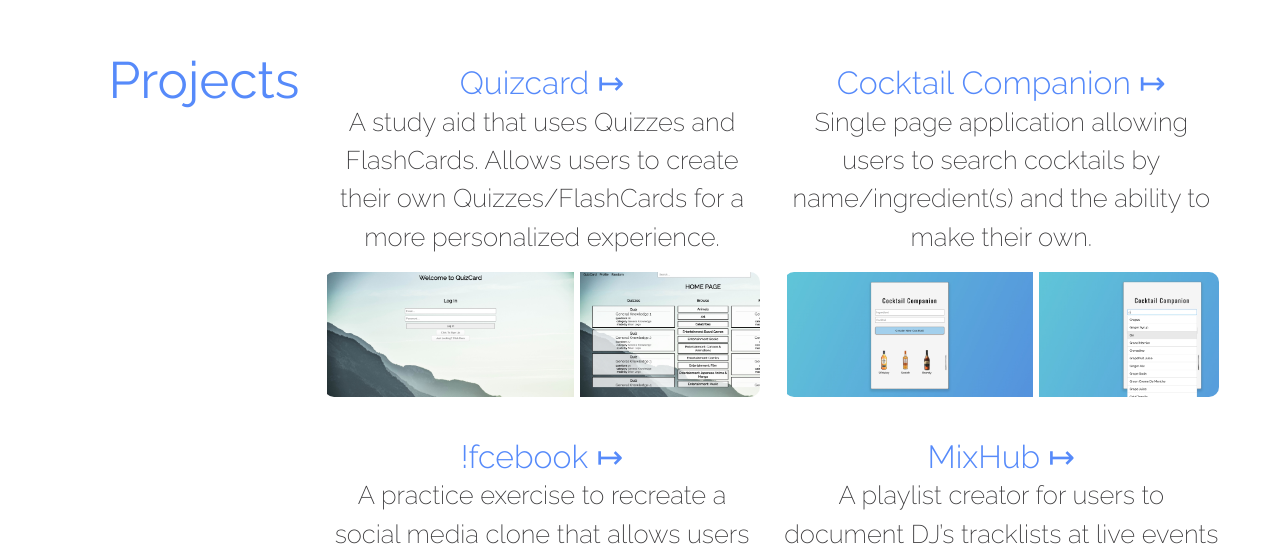
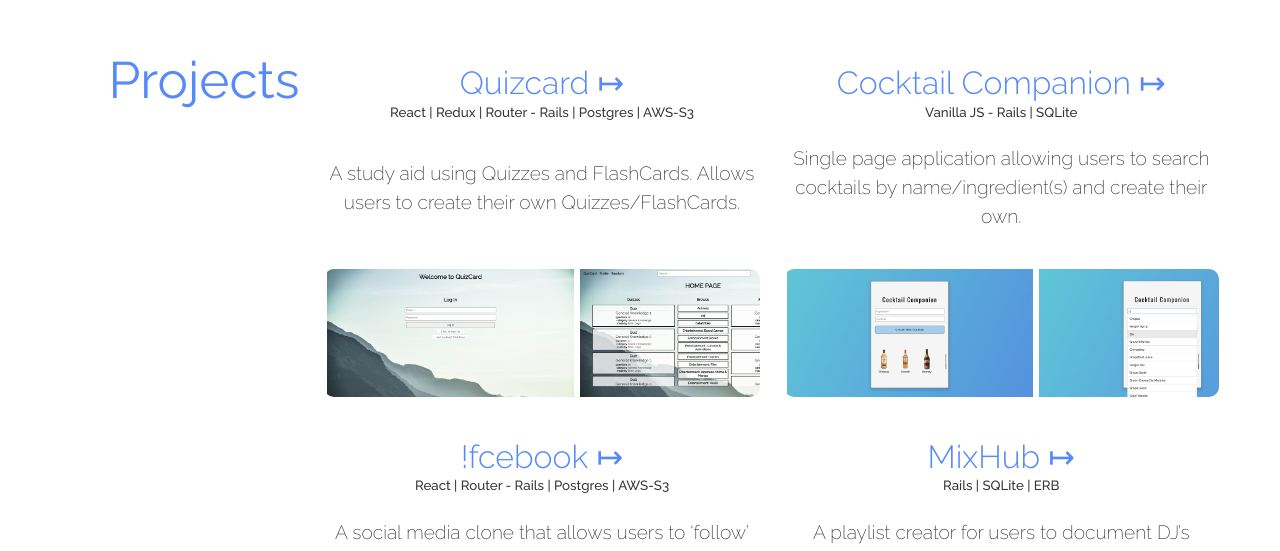
Before and after one commit to brianwlego/brianwlego.github.io, a React (Create React App) app in the folder portfolio/: page / in a window 1280 px wide. Shown: the part 2254-2805 px from the top of the page. Built offline with nearby package versions, Linux system fonts and the light colour scheme.

Commit message:
slight style changes

```diff
--- a/portfolio/src/App.css
+++ b/portfolio/src/App.css
@@ -222,6 +222,7 @@ a:hover{
   flex-direction: row;
   height: fit-content;
   padding-right: 0;
+  padding-bottom: 1%;
 }
 .projects h3{
   padding-right: 5%;
@@ -266,14 +267,15 @@ a:hover{
 }
 #projects-content h5{
   margin: 0;
+  text-align: center;
   font-size: 2.5vw;
   font-weight: 300;
   color: rgb(86, 138, 250);
 }
-#projects-content p{
+.description{
   text-align: center;
   font-weight: 200;
-  font-size: 2vw;
+  font-size: 1.5vw;
 }
 .project-wrapper{
   display: flex;
@@ -313,6 +315,12 @@ a:hover{
 .blur{
   opacity: 0.3;
 }
+.stack{
+  font-size: smaller;
+  margin: 0;
+  text-align: center;
+  font-weight: 500;
+}
 
 
 
--- a/portfolio/src/components/ProjectCard.js
+++ b/portfolio/src/components/ProjectCard.js
@@ -13,8 +13,11 @@ function ProjectCard(props){
 
   return(
     <div className="project-wrapper">
+        <div>
           <a href={props.link}  target="_blank" rel="noreferrer" ><h5>{props.title} &#8614;</h5></a>
-          <p>{props.description}</p>
+          <p className="stack">{props.stack}</p>
+        </div>
+          <p className="description">{props.description}</p>
           {props.chosen !== "" ?
             <img
               alt=""
--- a/portfolio/src/components/Projects.js
+++ b/portfolio/src/components/Projects.js
@@ -72,7 +72,8 @@ function Projects(){
           <ProjectCard
             link="https://quizcard-frontend.herokuapp.com/"
             title="Quizcard"
-            description="A study aid that uses Quizzes and FlashCards. Allows users to create their own Quizzes/FlashCards for a more personalized experience."
+            stack="React | Redux | Router - Rails | Postgres | AWS-S3"
+            description="A study aid using Quizzes and FlashCards. Allows users to create their own Quizzes/FlashCards."
             images={[QC1,QC2,QC3,QC4,QC5,QC6,QC7,QC8,QC9]}
             chosen={chosenQC}
             clickHandler={clickHandler}
@@ -80,7 +81,8 @@ function Projects(){
           <ProjectCard
             link="https://notfcebook.herokuapp.com/"
             title="!fcebook"
-            description="A practice exercise to recreate a social media clone that allows users to ‘follow’ friends, make posts, and comment on friend’s posts."
+            stack="React | Router - Rails | Postgres | AWS-S3"
+            description="A social media clone that allows users to ‘follow’ friends, make posts, and comment on friend’s posts."
             images={[FB1,FB2,FB3,FB4,FB5]}
             chosen={chosenFB}
             clickHandler={clickHandler}
@@ -90,7 +92,8 @@ function Projects(){
           <ProjectCard
             link="https://cocktail-companion.herokuapp.com/"
             title="Cocktail Companion"
-            description="Single page application allowing users to search cocktails by name/ingredient(s) and the ability to make their own."
+            stack="Vanilla JS - Rails | SQLite"
+            description="Single page application allowing users to search cocktails by name/ingredient(s) and create their own."
             images={[CC1,CC2,CC3,CC4,CC5,CC6]}
             chosen={chosenCC}
             clickHandler={clickHandler}
@@ -98,6 +101,7 @@ function Projects(){
           <ProjectCard
             link="https://mixhub.herokuapp.com/"
             title="MixHub"
+            stack="Rails | SQLite | ERB"
             description="A playlist creator for users to document DJ’s tracklists at live events and festivals. User's can verify & like tracks of fellow users playlists."
             images={[MH1,MH2,MH3,MH4,MH5,MH6,MH7]}
             chosen={chosenMH}
```
